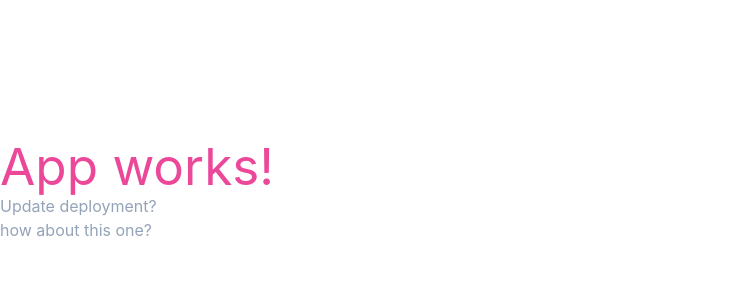
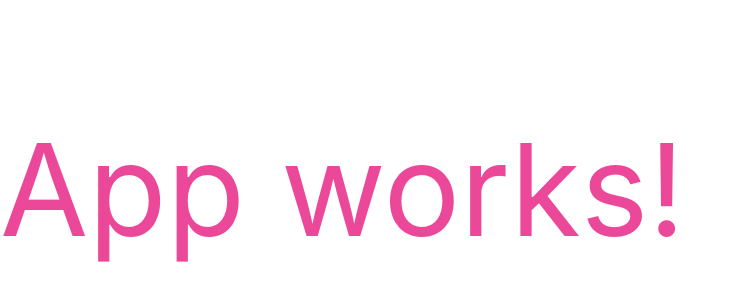
Before and after one commit to R3sty/github-user-search, a React (Vite) app: page / in a window 1280 px wide. Shown: the part 210-510 px from the top of the page, without its empty margins (0-737 px from the left). Built offline with nearby package versions, Linux system fonts and the light colour scheme.

Commit message:
updated App.tsx

```diff
--- a/src/App.tsx
+++ b/src/App.tsx
@@ -6,9 +6,7 @@ function App() {
 
   return (
     <div className="">
-      <h1 className="text-pink-500">App works!</h1>
-      <h2 className="text-slate-400">Update deployment?</h2>
-      <h2 className="text-slate-400">how about this one?</h2>
+      <h1 className="text-pink-500 text-9xl">App works!</h1>
     </div>
   )
 }
```
Also changed, not shown: 3 other files (tests, documents, lock files or other folders).
